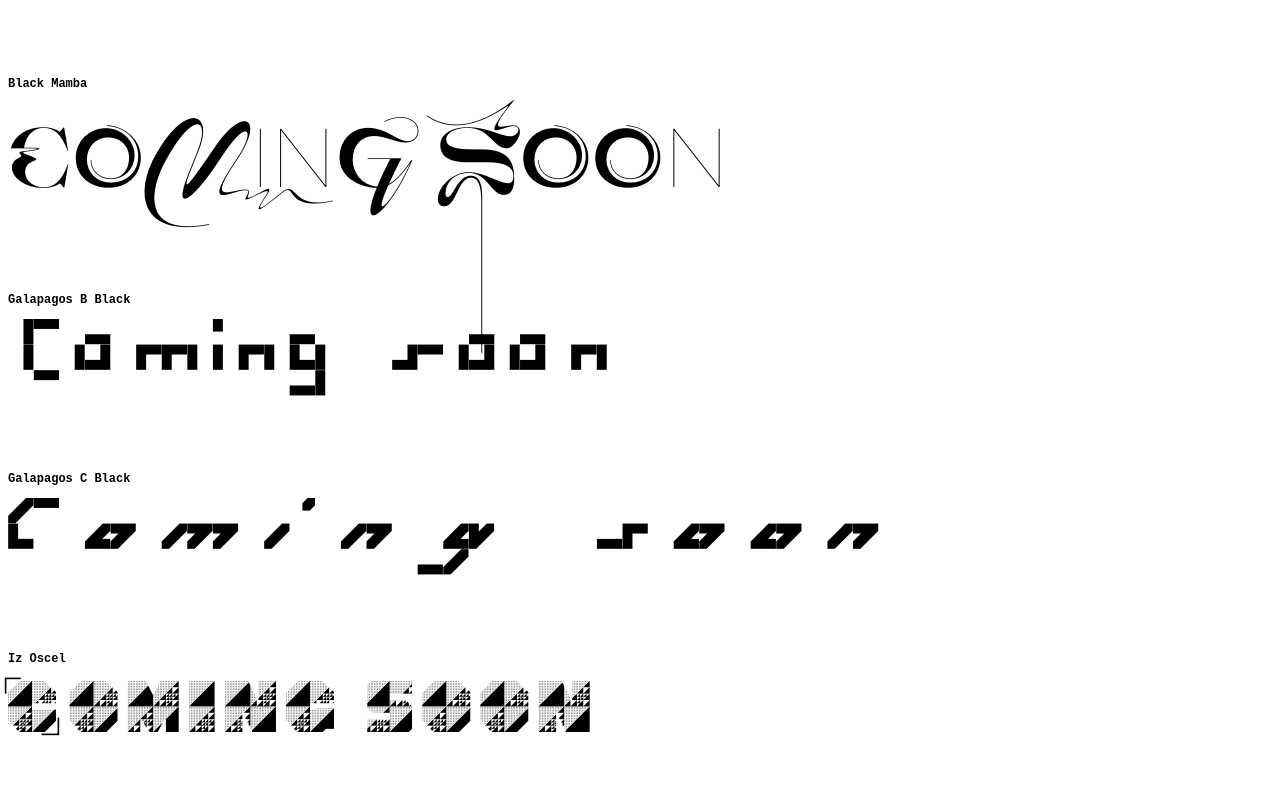
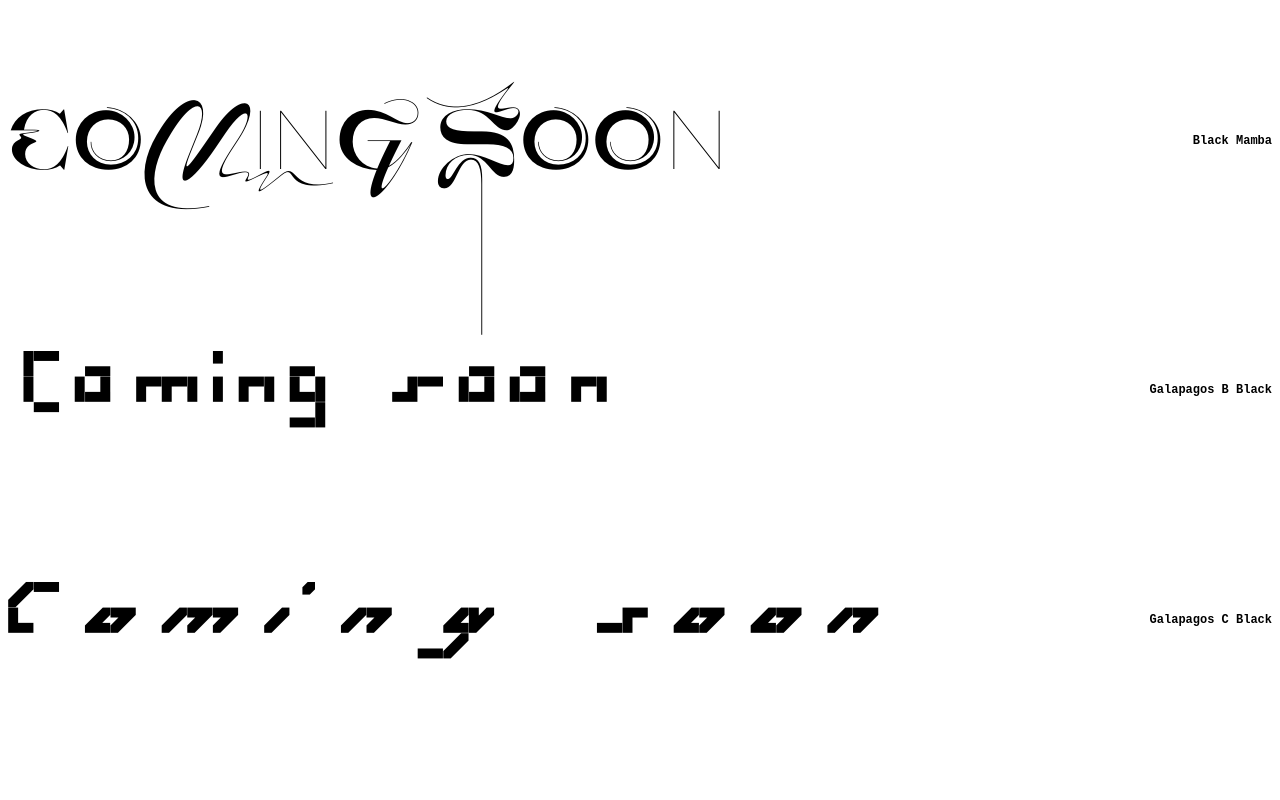
Before and after one commit to osequi/react-font-showcase, a Next.js app: page / in a window 1280 px wide. Shown: the top 800 px of the page. Built offline with nearby package versions, Linux system fonts and the light colour scheme.

Commit message:
Little styling

```diff
--- a/src/components/FontsListItem/FontsListItem.js
+++ b/src/components/FontsListItem/FontsListItem.js
@@ -27,7 +27,11 @@ const defaultProps = {
  * Styles the component container
  */
 const Container = styled("article")((props) => ({
-  margin: "6vmax 0",
+  padding: "6vmax 0",
+  background: "white",
+  display: "flex",
+  alignItems: "center",
+  justifyContent: "space-between",
 }));
 
 const Name = styled("h3")((props) => ({
@@ -46,8 +50,8 @@ const FontsListItem = (props) => {
 
   return (
     <Container className="FontsListItem">
+      <Font {...font}>{text}</Font>
       <Name>{name}</Name>
-      <Font {...font}>{text}</Font>
     </Container>
   );
 };
```
